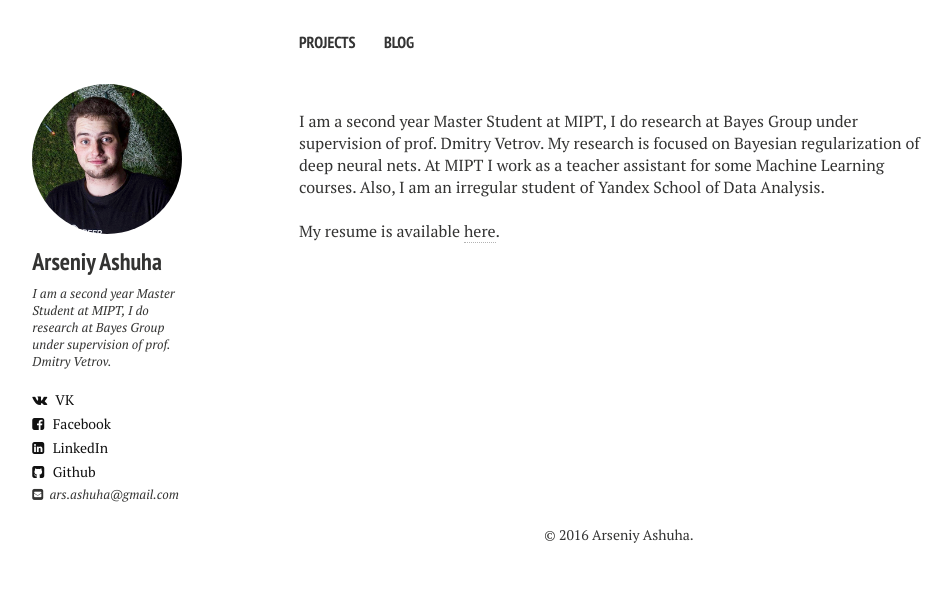
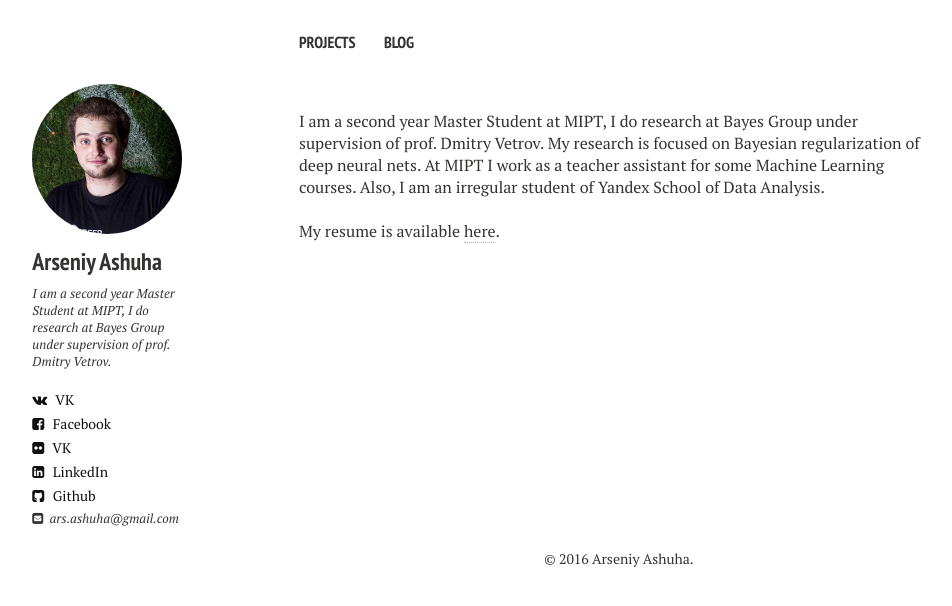
Before and after one commit to senya-ashukha/senya-ashukha.github.io, a Jekyll site: the page built from index.md, in a window 1280 px wide. Shown: the top 606 px of the page, without its empty margins (21-973 px from the left). Built offline with Jekyll 4.4.1, drawn with Linux system fonts in a browser that asks for light colours; nearby versions of some CDN libraries.

Commit message:
contest link

```diff
--- a/_config.yml
+++ b/_config.yml
@@ -9,6 +9,7 @@ owner:
   github: ars-ashuha
   vk: ars.ashuha
   facebook: ars.ashuha
+  flickr: 115219639@N03
 
 # google_analytics: UA-52736040-1
 # google_verify: https://ssl.bing.com/webmaster/configure/verify/ownership Option 2 content= goes here
--- a/_includes/_author-bio.html
+++ b/_includes/_author-bio.html
@@ -10,6 +10,7 @@
 {% if site.owner.google_scholar %}<a href="http://scholar.google.es/citations?user={{ site.owner.google_scholar }}" class="author-social" target="_blank"><i class="ai ai-google-scholar-square"></i>&nbsp; G. Scholar</a>{% endif %}
 {% if site.owner.vk %}<a href="http://vk.com/{{ site.owner.vk }}" class="author-social" target="_blank"><i class="fa fa-vk" ></i> VK</a>{% endif %}
 {% if site.owner.facebook %}<a href="http://facebook.com/{{ site.owner.facebook }}" class="author-social" target="_blank"><i class="fa fa-facebook-square"></i> Facebook</a>{% endif %}
+{% if site.owner.flickr %}<a href="https://www.flickr.com/photos/{{ site.owner.flickr }}" class="author-social" target="_blank"><i class="fa fa-flickr" ></i> VK</a>{% endif %}
 {% if site.owner.linkedin %}<a href="http://linkedin.com/in/{{ site.owner.linkedin }}" class="author-social" target="_blank"><i class="fa fa-linkedin-square"></i> LinkedIn</a>{% endif %}
 {% if site.owner.github %}<a href="http://github.com/{{ site.owner.github }}" class="author-social" target="_blank"><i class="fa fa-github-square"></i> Github</a>{% endif %}
 {% if site.owner.email %}<p><i class="fa fa-envelope-square"></i>&nbsp; {{ site.owner.email }}</p>{% endif %}
```
